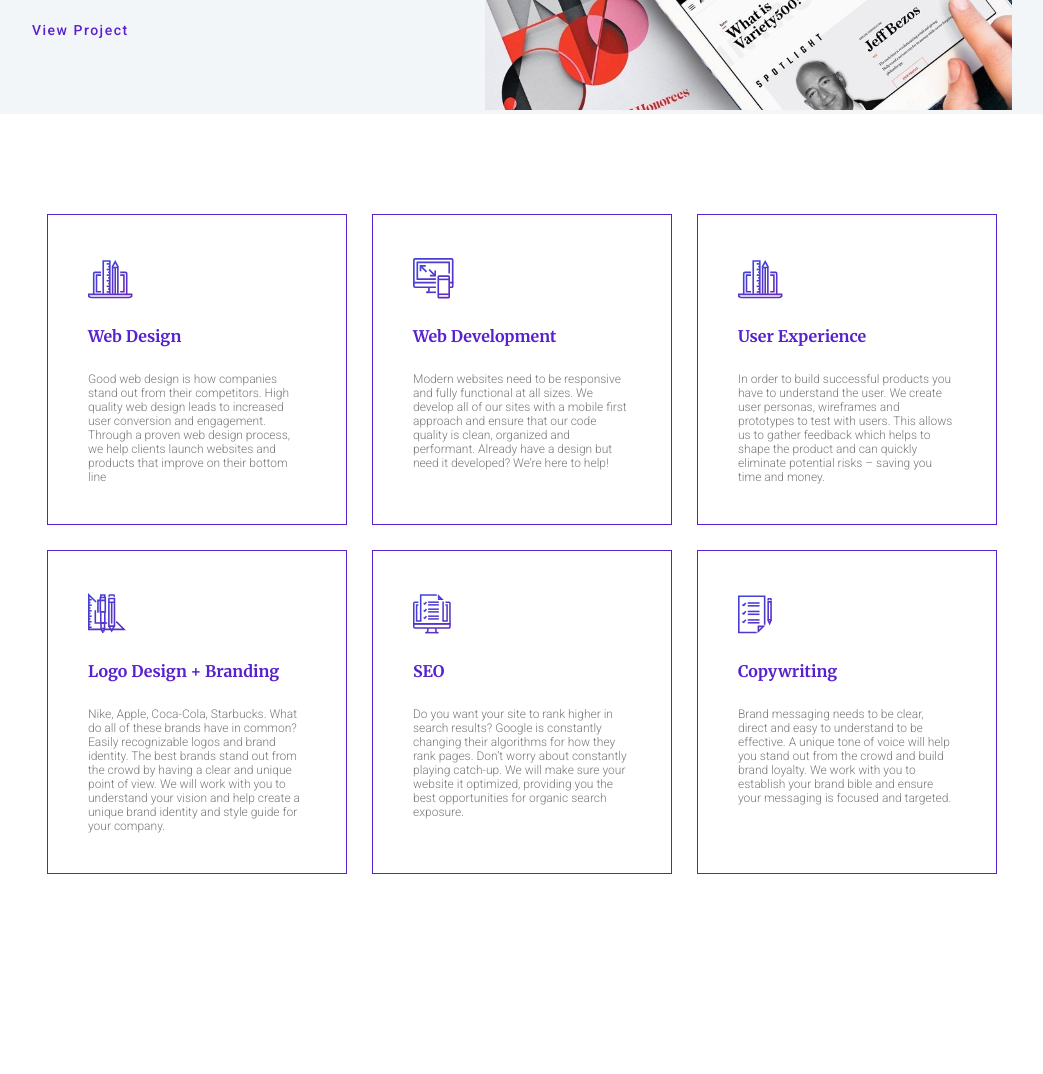
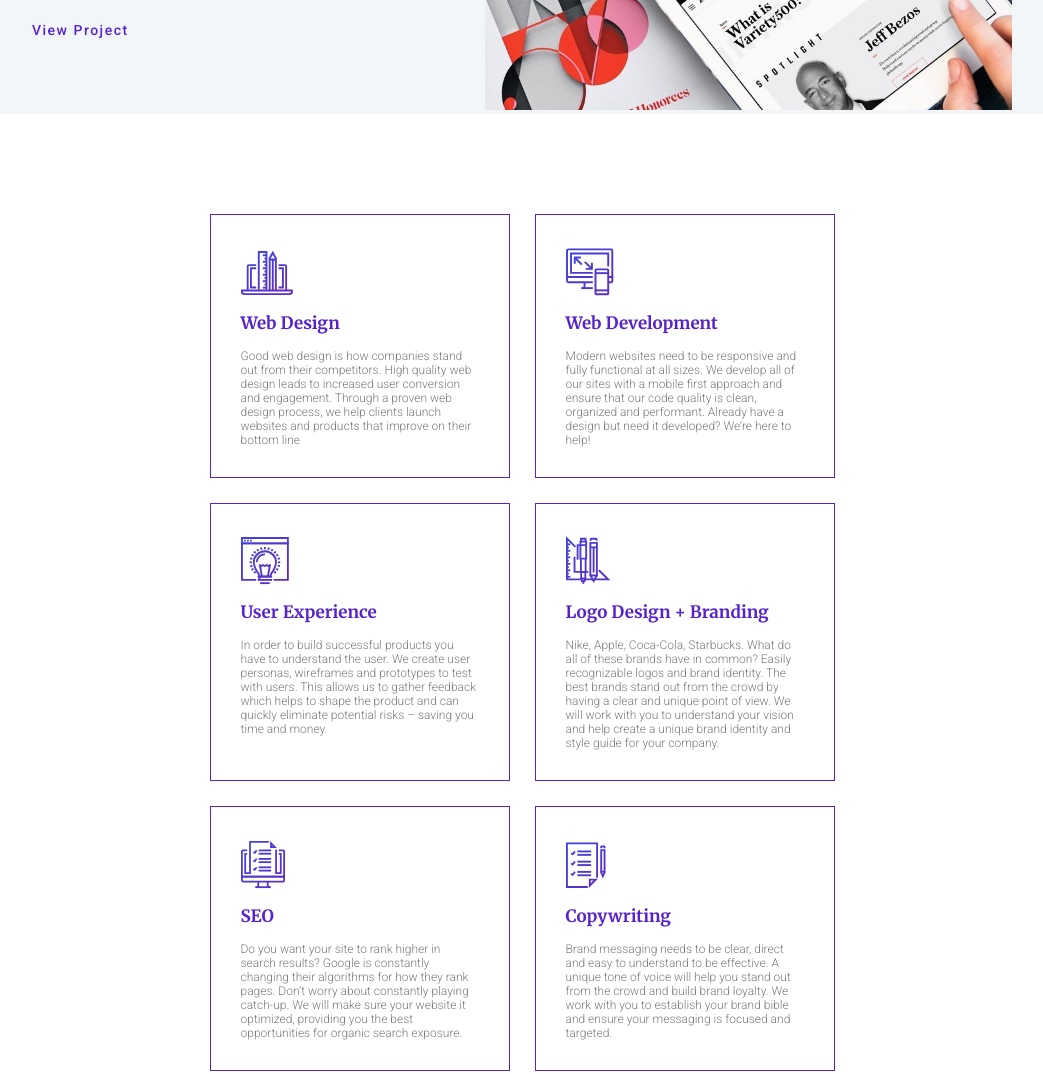
Before and after one commit to PieterAndriesBerg/frontend-html-css-concept-opdracht, a plain HTML site: page index.html in a window 1280 px wide. Shown: the part 2158-3232 px from the top of the page, without its empty margins (118-1161 px from the left). Before the commit the page ends 3032 px from the top, so only its background shows below. Drawn offline with Linux system fonts and the light colour scheme.

Commit message:
fixed services section: applied display flex to parent section

```diff
--- a/index.html
+++ b/index.html
@@ -87,7 +87,7 @@
                 </p>
             </article>
             <article  class="services-article">
-                <img src="/assets/icon_web-design.svg" alt="web design icon">
+                <img src="/assets/icon_ux.svg" alt="web design icon">
                 <h4>User Experience</h4>
                 <p>
                     In order to build successful products you have to understand the user. We create user personas, wireframes and prototypes to test with users. This allows us to gather feedback which helps to shape the product and can quickly eliminate potential risks – saving you time and money.
--- a/styles.css
+++ b/styles.css
@@ -175,6 +175,7 @@ header h1 {
     display: flex;
     flex-direction: column;
     gap: 25px;
+    flex-wrap: wrap;
 }
 
 .work-article-container a {
@@ -211,6 +212,11 @@ img {
 
 /* --------------- 4.4 Services Section  ------------------- */
 
+.services-section {
+    display: flex;
+    justify-content: center;
+    align-items: center;
+}
 
 .services-wrapper {
     display: flex;
@@ -218,7 +224,8 @@ img {
     flex-wrap: wrap;
     gap: 25px;
     justify-content: center;
-    margin: 100px 100px 0 100px;
+    margin: 100px 100px 50px 100px;
+    flex-basis: 50%;
 
 }
 
@@ -226,8 +233,8 @@ img {
     display: flex;
     flex-direction: column;
     border: 1px solid var(--purple);
-    padding: 40px;
-    gap: 26px;
+    padding: 30px;
+    gap: 15px;
     flex-basis: 300px;
 }
 
@@ -239,10 +246,11 @@ img {
 
 .services-wrapper article h4 {
     color: var(--purple);
+    font-size: 17px;
 }
 
 .services-wrapper article img {
-    width: 60px;
+    width: 70px;
 }
 
 
```
